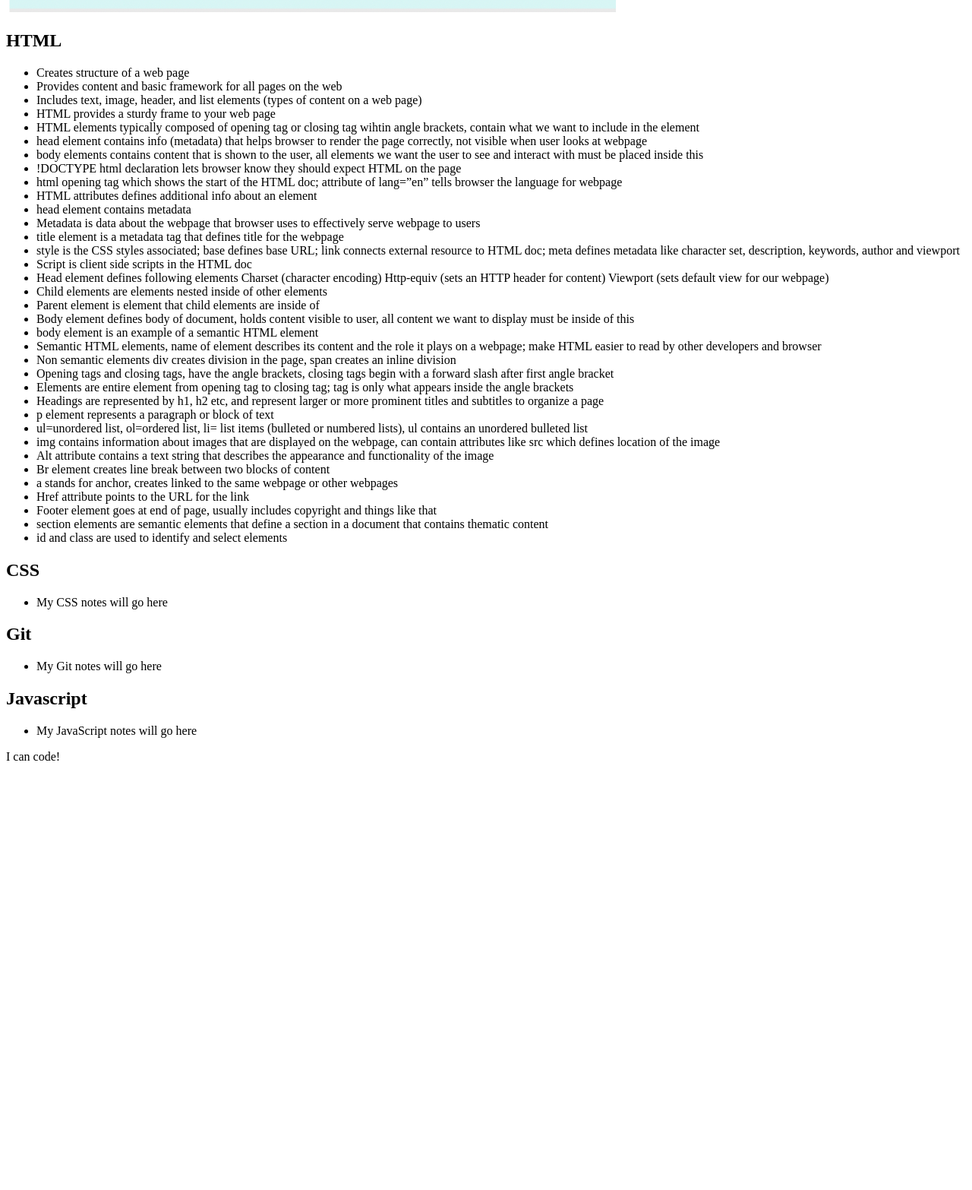
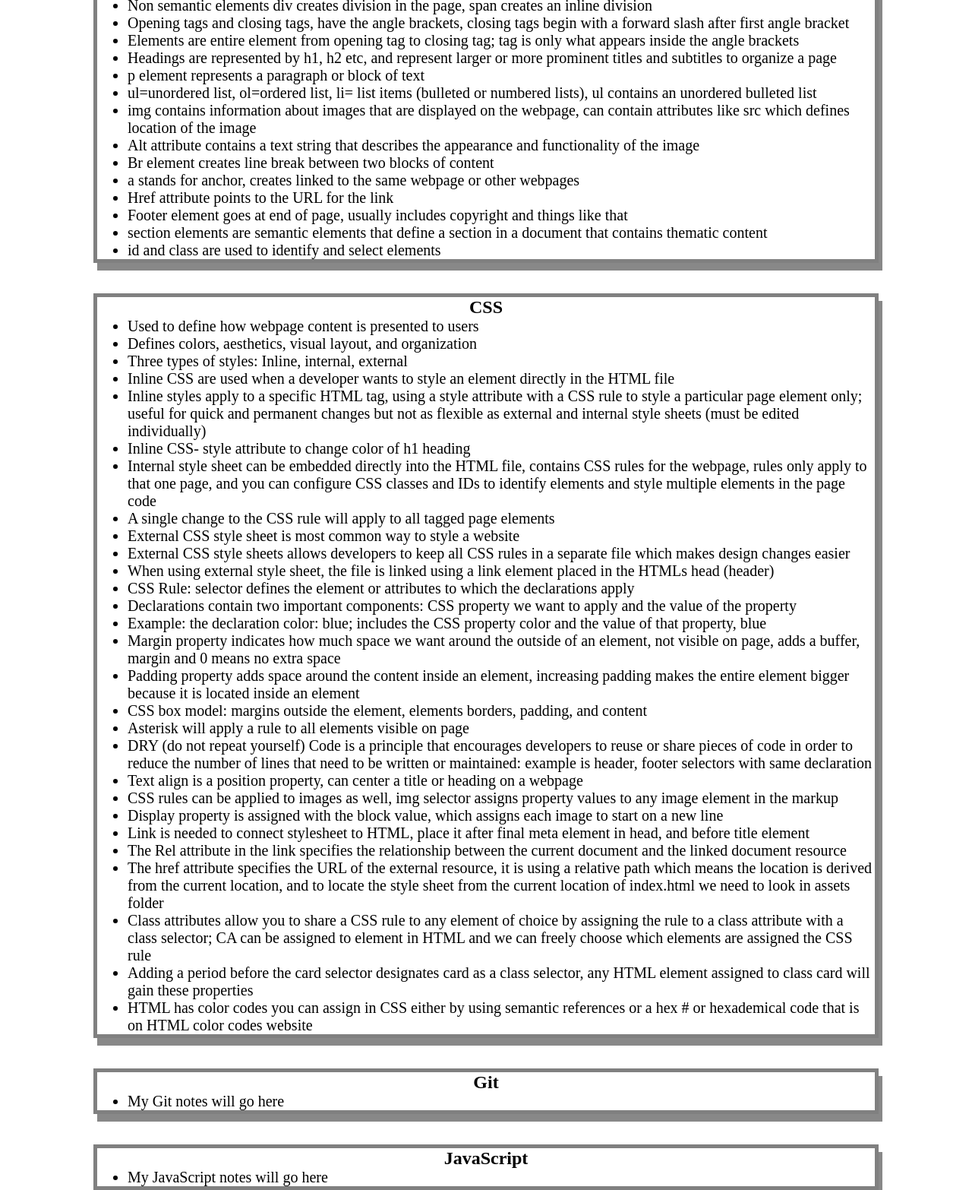
Before and after one commit to kendrafitzgerald/prework-study-guide, a plain HTML site: page index.html in a window 1280 px wide. Shown: the part 840-2406 px from the top of the page at 76% size. Before the commit the page ends 1861 px from the top, so only its background shows below. Drawn offline with Linux system fonts and the light colour scheme.

Commit message:
added CSS to project

```diff
--- /dev/null
+++ b/assets/style.css
@@ -0,0 +1,36 @@
+* {
+    margin: 0;
+    padding: 0;
+}
+header,
+footer {
+    width: 100%;
+    height: 120px;
+    background-color: blue;
+    color: white;
+}
+h1,
+h2 {
+    text-align: center;
+}
+img {
+    display: block;
+    height: 50px;
+    width: 50px;
+    margin-left: auto;
+    margin-right: auto;
+}
+ul {
+    padding-left: 40px;
+    font-size: 20px;
+}
+p {
+    text-align: center;
+    font-size: 30px;
+  }
+  .card {
+    width: 80%;
+    margin: 40px auto;
+    border: 5px solid gray;
+    box-shadow: 5px 10px #888888;
+  }
--- a/index.html
+++ b/index.html
@@ -4,6 +4,7 @@
     <meta charset="UTF-8" />
     <meta http-equiv="X-UA-Compatible" content="IE=edge" />
     <meta name="viewport" content="width=device-width, initial-scale=1.0" />
+    <link rel="stylesheet" href="./assets/style.css">
     <title>Prework Study Guide</title>
   </head>
   <body>
@@ -58,7 +59,34 @@
         <section class="card" id="css-section">
           <h2>CSS</h2>
           <ul>
-            <li> My CSS notes will go here</li>
+            <li> Used to define how webpage content is presented to users</li>
+            <li>Defines colors, aesthetics, visual layout, and organization</li>
+            <li>Three types of styles: Inline, internal, external</li>
+            <li>Inline CSS are used when a developer wants to style an element directly in the HTML file</li>
+            <li>Inline styles apply to a specific HTML tag, using a style attribute with a CSS rule to style a particular page element only; useful for quick and permanent changes but not as flexible as external and internal style sheets (must be edited individually)</li>
+            <li>Inline CSS- style attribute to change color of h1 heading</li>
+            <li>Internal style sheet can be embedded directly into the HTML file, contains CSS rules for the webpage, rules only apply to that one page, and you can configure CSS classes and IDs to identify elements and style multiple elements in the page code</li>
+            <li>A single change to the CSS rule will apply to all tagged page elements </li>
+            <li>External CSS style sheet is most common way to style a website</li>
+            <li>External CSS style sheets allows developers to keep all CSS rules in a separate file which makes design changes easier</li>
+            <li>When using external style sheet, the file is linked using a link element placed in the HTMLs head (header)</li>
+            <li>CSS Rule: selector defines the element or attributes to which the declarations apply</li>
+            <li>Declarations contain two important components: CSS property we want to apply and the value of the property</li>
+            <li>Example: the declaration color: blue; includes the CSS property color and the value of that property, blue</li>
+            <li>Margin property indicates how much space we want around the outside of an element, not visible on page, adds a buffer, margin and 0 means no extra space</li>
+            <li>Padding property adds space around the content inside an element, increasing padding makes the entire element bigger because it is located inside an element </li>
+            <li>CSS box model: margins outside the element, elements borders, padding, and content </li>
+            <li>Asterisk will apply a rule to all elements visible on page</li>
+            <li>DRY (do not repeat yourself) Code is a principle that encourages developers to reuse or share pieces of code in order to reduce the number of lines that need to be written or maintained: example is header, footer selectors with same declaration</li>
+            <li>Text align is a position property, can center a title or heading on a webpage </li>
+            <li>CSS rules can be applied to images as well, img selector assigns property values to any image element in the markup</li>
+            <li>Display property is assigned with the block value, which assigns each image to start on a new line</li>
+            <li>Link is needed to connect stylesheet to HTML, place it after final meta element in head, and before title element</li>
+            <li>The Rel attribute in the link specifies the relationship between the current document and the linked document resource</li>
+            <li>The href attribute specifies the URL of the external resource, it is using a relative path which means the location is derived from the current location, and to locate the style sheet from the current location of index.html we need to look in assets folder</li>
+            <li>Class attributes allow you to share a CSS rule to any element of choice by assigning the rule to a class attribute with a class selector; CA can be assigned to element in HTML and we can freely choose which elements are assigned the CSS rule</li>
+            <li>Adding a period before the card selector designates card as a class selector, any HTML element assigned to class card will gain these properties</li>
+            <li>HTML has color codes you can assign in CSS either by using semantic references or a hex # or hexademical code that is on HTML color codes website</li>
           </ul>
           </section>
           <section class="card" id="git-section">
@@ -68,7 +96,7 @@
             </ul>
             </section>
             <section class="card" id="javascript-section">
-              <h2>Javascript</h2>
+              <h2>JavaScript</h2>
               <ul>
                 <li>My JavaScript notes will go here</li>
               </ul>
```
